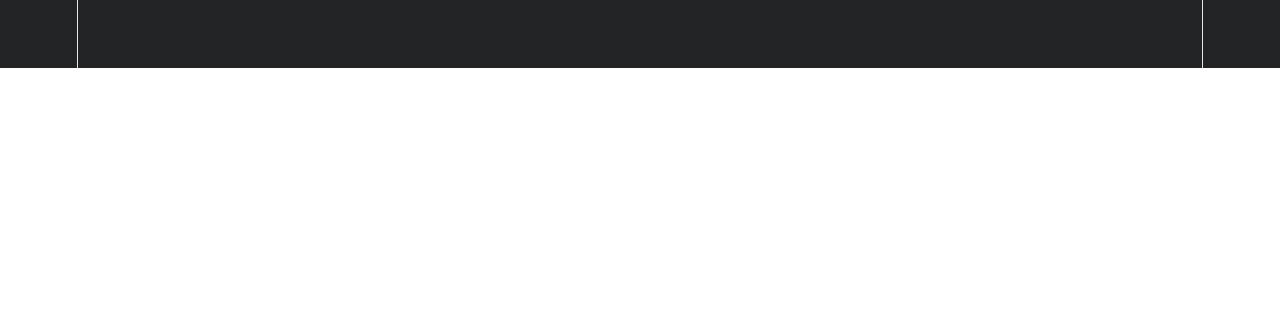
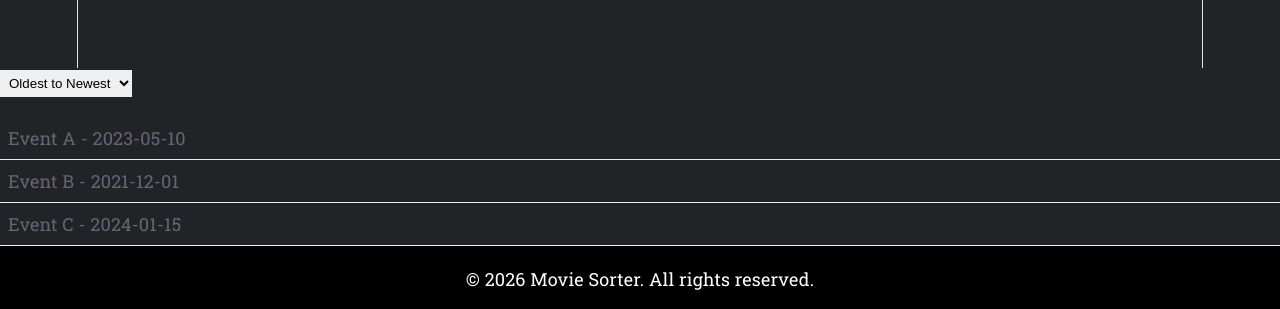
Before and after one commit to Evelyn333444/gumbo-11-module-7-final-project, a React (Vite) app: page / in a window 1280 px wide. Shown: the part 732-1041 px from the top of the page. Before the commit the page ends 800 px from the top, so only its background shows below. Built offline with nearby package versions, Linux system fonts and the light colour scheme; no server answers.

Commit message:
third push

```diff
--- a/index.html
+++ b/index.html
@@ -13,6 +13,20 @@
 <body>
     <noscript>You need to enable JavaScript to run this app.</noscript>
     <div id="root"></div>
+    <script type="module" src="/src/main.jsx"></script>
+    <select id="dateSorter">
+  <option value="asc">Oldest to Newest</option>
+  <option value="desc">Newest to Oldest</option>
+</select>
+
+<ul id="itemList">
+  <!-- Items will be rendered here by JavaScript -->
+</ul>
 </body>
 
+<!-- HTML Structure -->
+<footer>
+  <p>&copy; 2026 Movie Sorter. All rights reserved.</p>
+</footer>
+
 </html>
--- a/src/App.jsx
+++ b/src/App.jsx
@@ -49,4 +49,56 @@ const App = () => {
             </div>
     );
 }
+
+// Example using a placeholder API key and fetching movie details
+const apiKey = 'fe2f6c44';
+const movieTitle = 'Inception';
+const searchUrl = `https://api.themoviedb.org/3/search/movie?api_key=${apiKey}&query=${movieTitle}`;
+
+async function getMovieData() {
+  try {
+    // 1. Fetch data from primary API (e.g., TMDB)
+    const response = await fetch(searchUrl);
+    const data = await response.json();
+    console.log(data); // Movie details (title, overview, poster, etc.)
+
+    // 2. Embed second API (e.g., OMDB for detailed info)
+    const movieID = data.results[0].id;
+    const detailsUrl = `https://www.omdbapi.com/?t=${movieTitle}&apikey=YOUR_SECOND_API_KEY`;
+    const detailsResponse = await fetch(detailsUrl);
+    const movieDetails = await detailsResponse.json();
+    console.log(movieDetails); // More detailed information
+
+  } catch (error) {
+    console.error('Error fetching data:', error);
+  }
+}
+
+getMovieData();
+
+const items = [
+  { name: "Event A", date: "2023-05-10" },
+  { name: "Event B", date: "2021-12-01" },
+  { name: "Event C", date: "2024-01-15" }
+];
+
+const sorter = document.getElementById('dateSorter');
+const list = document.getElementById('itemList');
+
+function renderList(data) {
+  list.innerHTML = data.map(item => `<li>${item.name} - ${item.date}</li>`).join('');
+}
+
+sorter.addEventListener('change', (e) => {
+  const sorted = [...items].sort((a, b) => {
+    const dateA = new Date(a.date);
+    const dateB = new Date(b.date);
+    return e.target.value === 'asc' ? dateA - dateB : dateB - dateA;
+  });
+  renderList(sorted);
+});
+
+// Initial render
+renderList(items);
+
 export default App;
--- a/src/index.css
+++ b/src/index.css
@@ -29,6 +29,28 @@
     font-size: 16px;
   }
 }
+
+#itemList {
+  list-style: none;
+  padding: 0;
+}
+#itemList li {
+  padding: 8px;
+  border-bottom: 1px solid #eee;
+}
+#dateSorter {
+  margin-bottom: 20px;
+  padding: 5px;
+}
+
+  footer {
+    background-color: #000000;
+    color: #ffffff;
+    text-align: center;
+    padding: 20px 0;
+    width: 100%;
+  }
+
 
 @media (prefers-color-scheme: dark) {
   :root {
```
